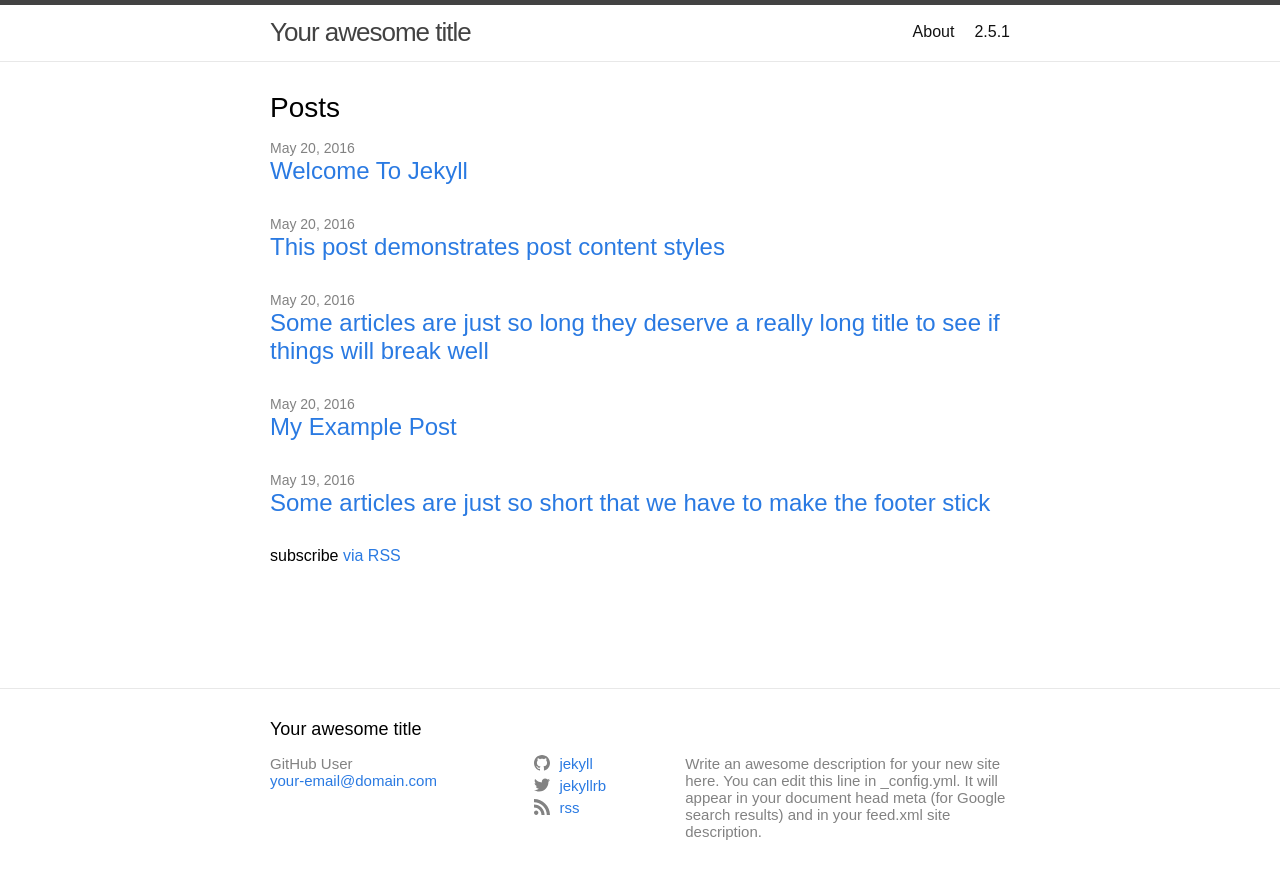
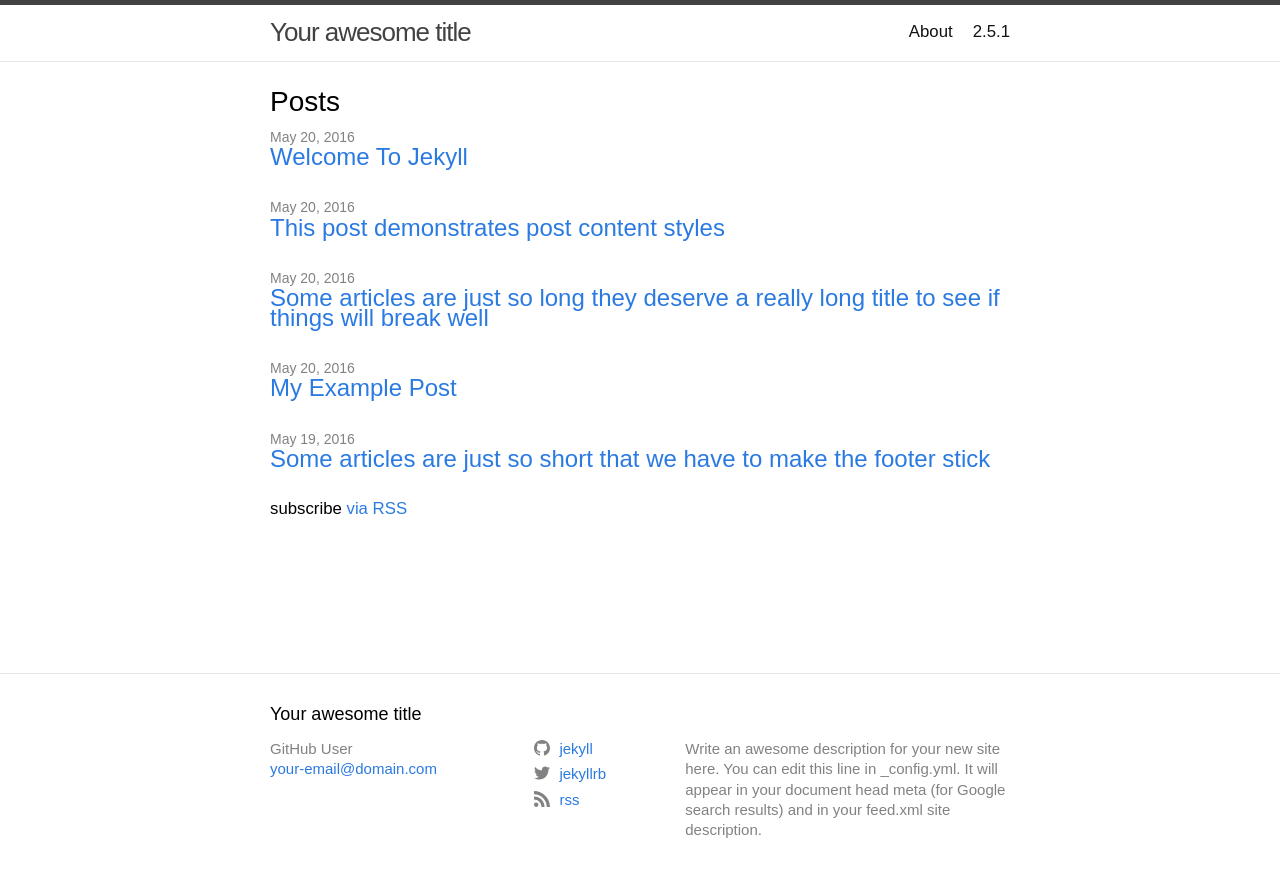
Before and after one commit to avilagrijalva/avilagrijalva.github.io, a Jekyll site: the page built from index.md, in a window 1280 px wide. Shown: the top 879 px of the page. Built offline with Jekyll 4.4.1, drawn with Linux system fonts in a browser that asks for light colours.

Commit message:
Update _base.sccs

```diff
--- a/_sass/minima/_base.scss
+++ b/_sass/minima/_base.scss
@@ -15,6 +15,8 @@ dl, dd, ol, ul, figure {
  */
 body {
   font-family: "PT-sans", sans-serif;
+  font-size: 12.6pt;
+  line-height: 1.2em;
   color: #000;
   background-color: #fff;
   -webkit-text-size-adjust: 100%;
```
